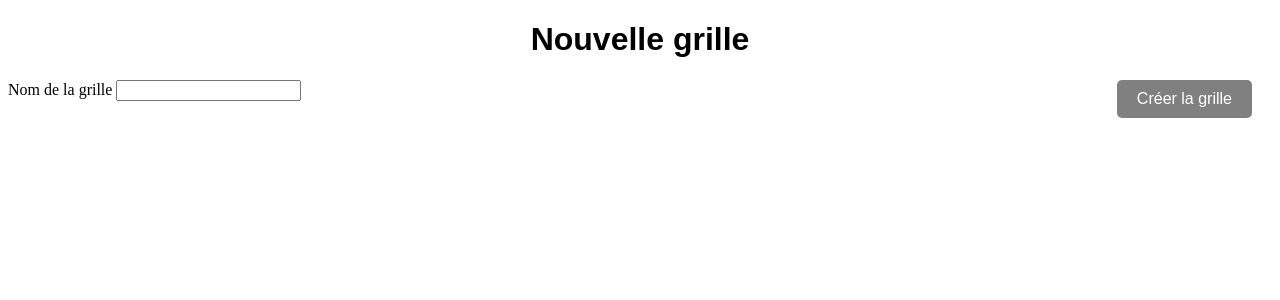
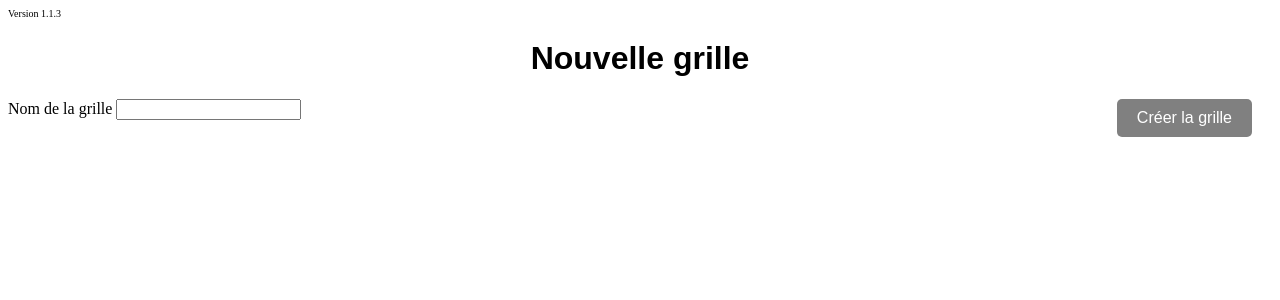
Before and after one commit to Fab11899/transverse2, a PHP site: page /grid_new.php in a window 1280 px wide. Shown: the top 300 px of the page. Run offline with PHP 8.4, Linux system fonts and the light colour scheme; data that the repository does not hold is empty.

Commit message:
add version display

```diff
--- a/grid_list.php
+++ b/grid_list.php
@@ -70,6 +70,7 @@ if(isset($_GET['q'])) {
     }
 </style>
 <body>
+<div style="font-size: 10px; margin: auto">Version 1.1.3</div>
 <h1 class="text-center">Grid list</h1>
 <form action="" method="get" >
     <label for="search">Recherche :</label>
--- a/grid_new.php
+++ b/grid_new.php
@@ -62,6 +62,7 @@ if (isset($_POST['newGrid'])) {
     }
 </style>
 <body>
+<div style="font-size: 10px; margin: auto">Version 1.1.3</div>
 <div class="container">
 <h1 style="text-align: center; font-family: Arial, sans-serif;">Nouvelle grille</h1>
 </div>
--- a/grid_view.php
+++ b/grid_view.php
@@ -59,6 +59,7 @@ if ($gridSelected) {
         }
     </style>
     <body class="container d-flex flex-column align-middle text-center">
+    <div style="font-size: 10px; margin: auto">Version 1.1.3</div>
     <div class="fs-1 text">Diagnostique</div>
     <div class="fs-2 text"><?= $gridName ?></div>
     <!--Chaque axe à un bouton pour afficher son contenu-->
```
